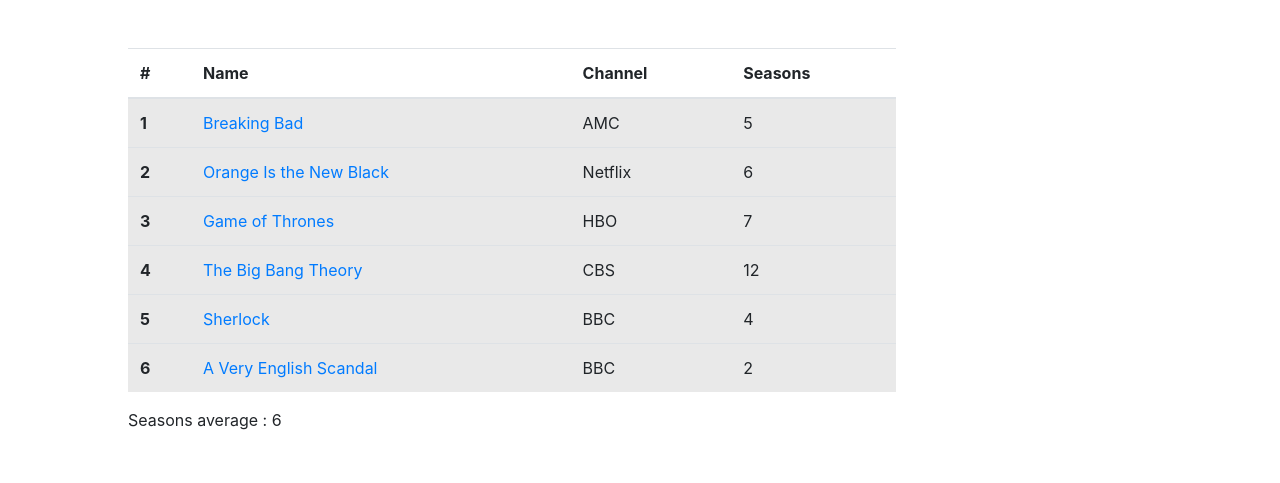
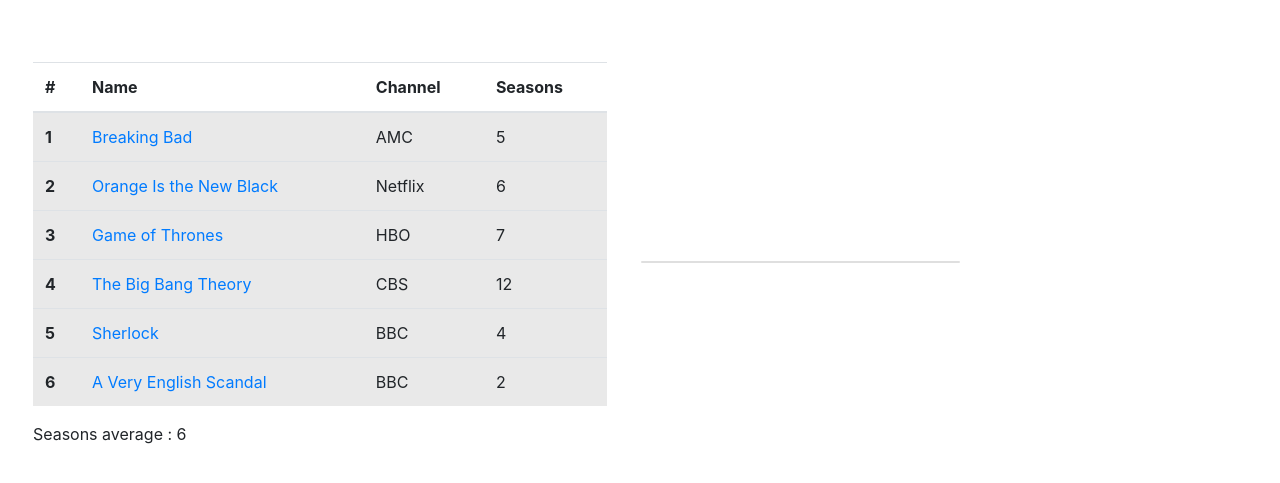
Before and after one commit to Rigras12/Proyecto-Guiado-DesarolloSW, a plain HTML site: page Taller1/index.html in a window 1280 px wide. Shown: the part 53-536 px from the top of the page. Drawn offline with nearby package versions, Linux system fonts and the light colour scheme.

Commit message:
Taller 2 No cargan imagenes

```diff
--- a/Taller1/index.html
+++ b/Taller1/index.html
@@ -16,11 +16,16 @@
     <script type="module" src="./scripts/main.js"></script>
 </head>
 <body>
+
     <div id="titulo">
         <img src="https://seeklogo.com/images/Y/youtube-tv-shows-logo-16EB8B9C93-seeklogo.com.png" width="40" height="40">
         TV Series
     </div>
-    <div id="tabla">
+    <div id="contenido">
+        <table id="tablaGeneral">
+                <tr>
+                    <td style="width : 50%">
+                        <div id="tabla1">
                             <table class="table table-hover" id="series">
                                 <thead id="bold">
                                     <tr>
@@ -30,9 +35,22 @@
                                         <th>Seasons</th>
                                     </tr>
                                 </thead>
+                                <tbody id="tbody1">
+                                </tbody>
+                            </table>
+                        </div>
+                    </td>
+                    <td style="width : 50%">
+                        <div class="card" id="card">
+                        </div>
+                    </td>
+                </tr>
+
         </table>
     </div>
 
 
+
+
 </body>
 </html>
--- a/Taller1/main.css
+++ b/Taller1/main.css
@@ -4,15 +4,29 @@
 
 }
 
-#tabla{
-    margin-left: 10%;
-    margin-right: 30%;
-    margin-top: 4%;
+#tabla1{
+    margin-left: 5%;
+    margin-right: 5%;
+
+
 }
 
-tbody{
+#tbody1{
     background-color: rgb(233, 233, 233);
 }
 #bold{
     font-weight: bold;
 }
+
+#tablaGeneral{
+    margin-top: 5%;
+    width: 100%;
+    align-content: top;
+
+}
+#card{
+    align-content: left;
+    width: 50%;
+
+    margin-right: 2%;
+}
--- a/Taller1/scripts/main.js
+++ b/Taller1/scripts/main.js
@@ -1,18 +1,23 @@
 import { series } from "./data.js";
 console.log(series);
-var seriesTable = document.getElementById("series");
-var divBody = document.getElementById("tabla");
+var seriesTable = document.getElementById("tbody1");
+var divBody = document.getElementById("tabla1");
 mostrarSeries(series);
 mostrarPromedio(series);
 function mostrarSeries(seriesx) {
-    var seriesBody = document.createElement("tbody");
+    var _loop_1 = function (seriex) {
+        var trElement = document.createElement("tr");
+        trElement.innerHTML = "<td id=\"bold\">".concat(seriex.numero, "</td>\n        <td> <a href=\"").concat(seriex.paginaWeb, "\">").concat(seriex.nombre, "</a> </td>\n        <td> ").concat(seriex.canal, " </td>\n        <td> ").concat(seriex.seasons, " </td>");
+        trElement.onclick = function () {
+            var card = document.getElementById("card");
+            card.innerHTML = "<img src=\"".concat(seriex.urlFoto, "\" alt=\"").concat(seriex.nombre, "\" width=\"100\" height =\"100\">\n            <div style=\"margin-left:4%\">\n            <p>").concat(seriex.nombre, "</p>\n            <p>").concat(seriex.descripcion, "</p>\n            <a href=\"").concat(seriex.paginaWeb, "\">").concat(seriex.paginaWeb, "</a>\n            </div>");
+        };
+        seriesTable.appendChild(trElement);
+    };
     for (var _i = 0, seriesx_1 = seriesx; _i < seriesx_1.length; _i++) {
         var seriex = seriesx_1[_i];
-        var trElement = document.createElement("tr");
-        trElement.innerHTML = "<td id=\"bold\">".concat(seriex.numero, "</td>\n        <td> <a href=\"").concat(seriex.paginaWeb, "\">").concat(seriex.nombre, "</a> </td>\n        <td> ").concat(seriex.canal, " </td>\n        <td> ").concat(seriex.seasons, " </td>");
-        seriesBody.appendChild(trElement);
+        _loop_1(seriex);
     }
-    seriesTable.appendChild(seriesBody);
 }
 function mostrarPromedio(seriesx) {
     var seriesPromedio = document.createElement("p");
```
Also changed, not shown: Taller1/main.ts (+14 -5 lines). Lines whose indentation alone changed are shown as unchanged.
